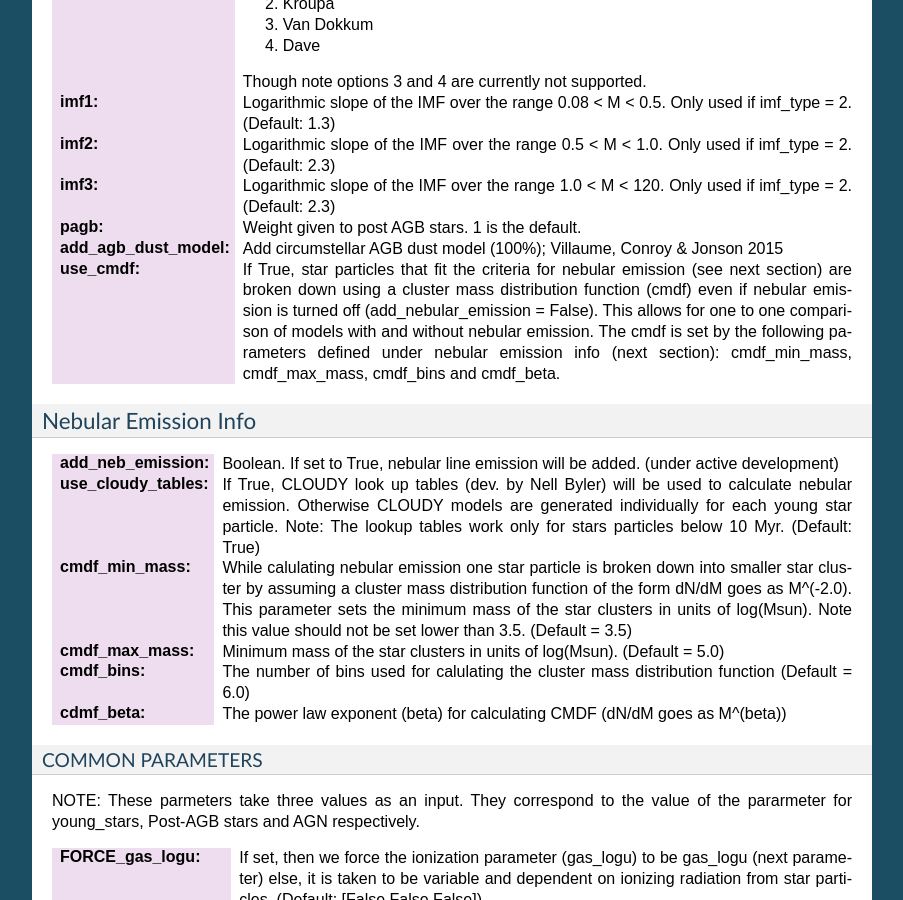
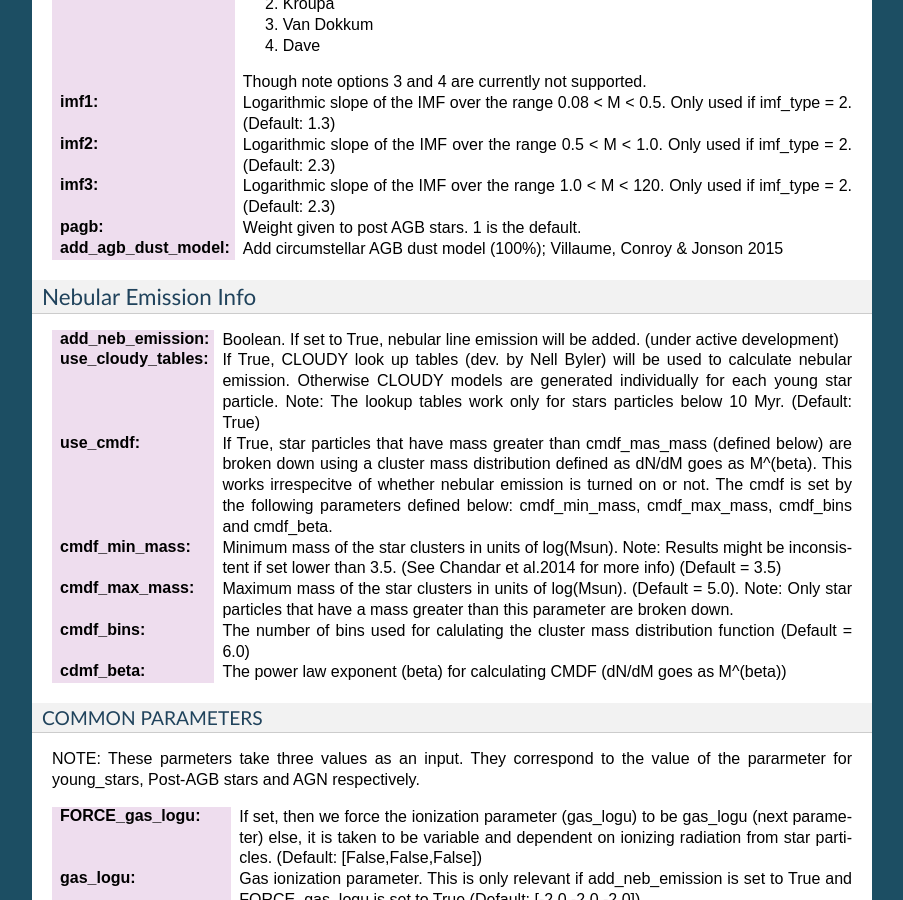
Before and after one commit to dnarayanan/powderday, a Sphinx documentation site: the page built from docs/parameters_description.rst, in a window 1280 px wide and 900 px high, scrolled down 2648 px. Shown: the whole window, without its empty margins (198-1101 px from the left). Built offline with Sphinx 7.4.7, drawn with Linux system fonts in a browser that asks for light colours.

Commit message:
Issue # 111: Added option to turn off CMDF

```diff
--- a/docs/parameters_description.rst
+++ b/docs/parameters_description.rst
@@ -261,14 +261,6 @@
 
     Add circumstellar AGB dust model (100%); Villaume, Conroy & Jonson 2015
 
-:use_cmdf:
-
-    If True, star particles that fit the criteria for nebular emission (see next section) are broken down
-    using a cluster mass distribution function (cmdf) even if nebular emission is turned off (add_nebular_emission = False).
-    This allows for one to one comparison of models with and without nebular emission. The cmdf is set by the following
-    parameters defined under nebular emission info (next section): cmdf_min_mass, cmdf_max_mass, cmdf_bins and cmdf_beta.
-
-
 Nebular Emission Info
 ------------
 
@@ -282,16 +274,21 @@
     Otherwise CLOUDY models are generated individually for each young star particle.
     Note:  The lookup tables work only for stars particles below 10 Myr. (Default: True)
 
+:use_cmdf:
+
+    If True, star particles that have mass greater than cmdf_mas_mass (defined below) are broken down using a cluster mass
+    distribution defined as dN/dM goes as M^(beta). This works irrespecitve of whether nebular emission is turned on or not.
+    The cmdf is set by the following parameters defined below: cmdf_min_mass, cmdf_max_mass, cmdf_bins and cmdf_beta.
+
 :cmdf_min_mass:
 
-    While calulating nebular emission one star particle is broken down into smaller star cluster by
-    assuming a cluster mass distribution function of the form dN/dM goes as M^(-2.0). This parameter
-    sets the minimum mass of the star clusters in units of log(Msun). Note this value should not be
-    set lower than 3.5. (Default = 3.5)
+    Minimum mass of the star clusters in units of log(Msun). Note: Results might be inconsistent if
+    set lower than 3.5. (See Chandar et al.2014 for more info) (Default = 3.5)
 
 :cmdf_max_mass:
 
-    Minimum mass of the star clusters in units of log(Msun). (Default = 5.0)
+    Maximum mass of the star clusters in units of log(Msun). (Default = 5.0). Note: Only star particles that
+    have a mass greater than this parameter are broken down.
 
 :cmdf_bins:
 
```
Also changed, not shown: parameters_master.py (+8 -10 lines), 1 other file.
